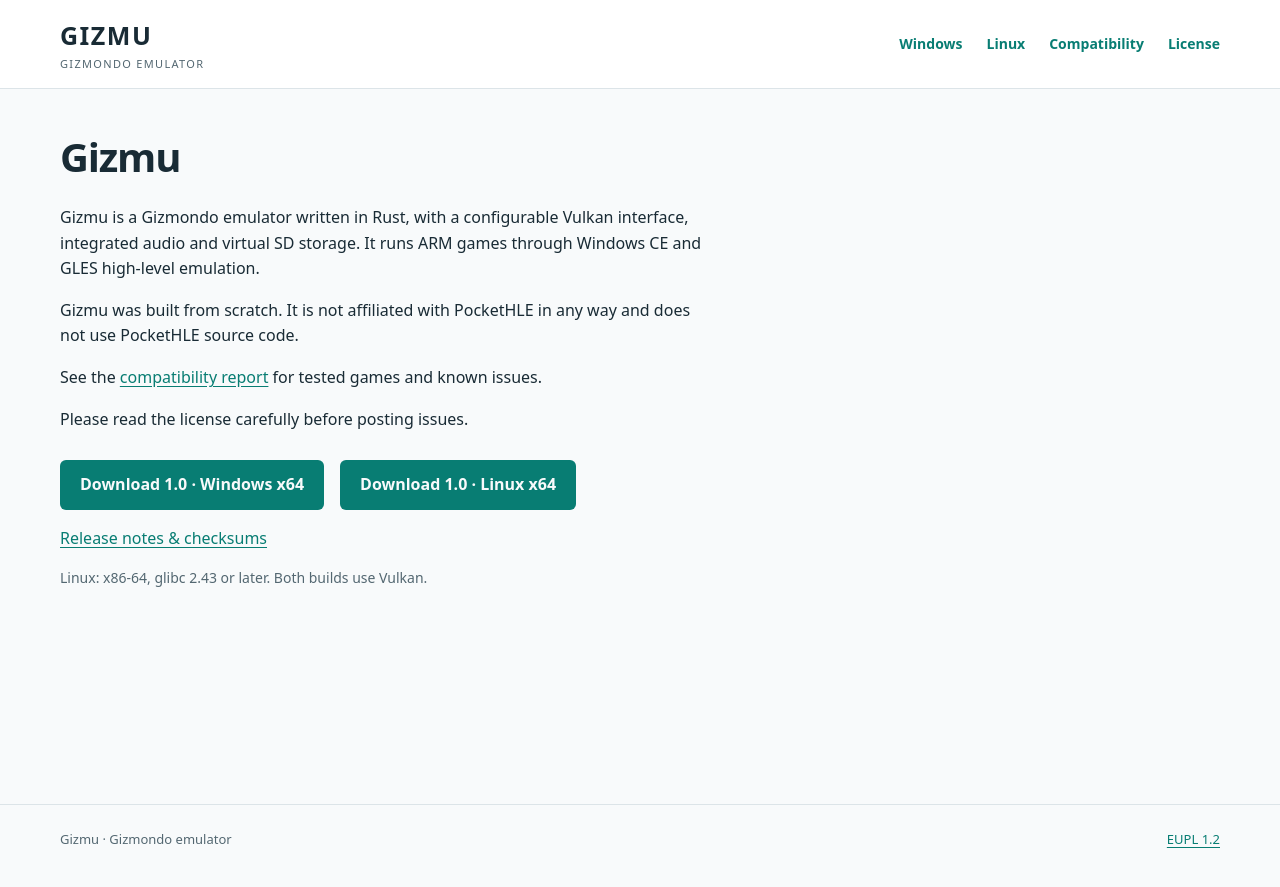
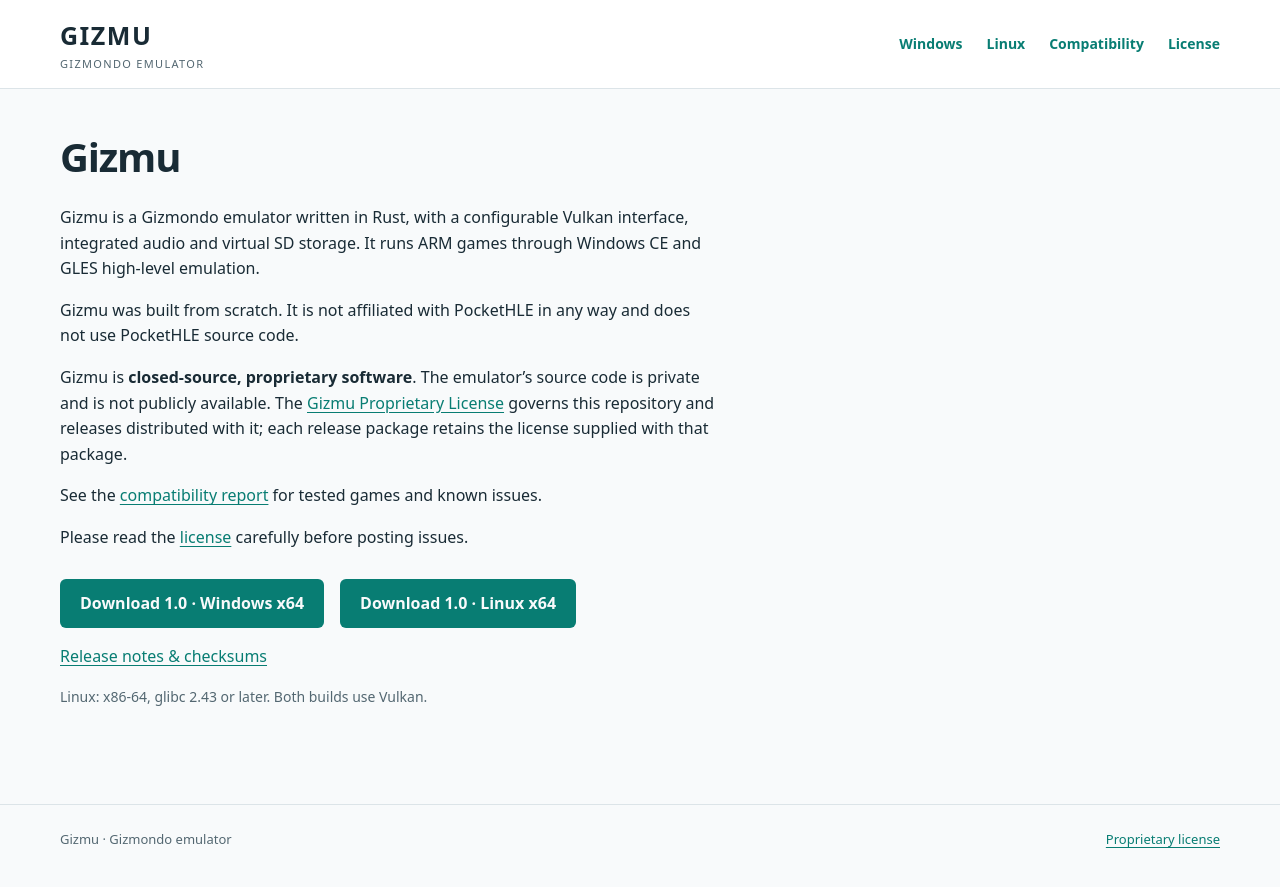
Before and after one commit to mrpostiga/gizmu, a Jekyll site: the page built from README.md, in a window 1280 px wide. Shown: the top 887 px of the page. Built offline with Jekyll 4.4.1, drawn with Linux system fonts in a browser that asks for light colours; our own code applies the rules of GitHub Pages for plain Markdown files.

Commit message:
Adopt custom proprietary license for public repository

```diff
--- a/README.md
+++ b/README.md
@@ -7,7 +7,12 @@ GLES high-level emulation.
 Gizmu was built from scratch. It is not affiliated with PocketHLE in any way
 and does not use PocketHLE source code.
 
+Gizmu is **closed-source, proprietary software**. The emulator's source code
+is private and is not publicly available. The [Gizmu Proprietary License](LICENSE)
+governs this repository and releases distributed with it; each release package
+retains the license supplied with that package.
+
 See the [compatibility report](compatibility.md) for tested games and known issues.
 
 
-Please read the license carefully before posting issues.
+Please read the [license](LICENSE) carefully before posting issues.
--- a/_layouts/default.html
+++ b/_layouts/default.html
@@ -84,6 +84,6 @@
     <p class="requirements">Linux: x86-64, glibc 2.43 or later. Both builds use Vulkan.</p>
     {% endif %}
   </main>
-  <footer><div class="wrap"><span>Gizmu · Gizmondo emulator</span><a href="{{ '/LICENSE' | relative_url }}">EUPL 1.2</a></div></footer>
+  <footer><div class="wrap"><span>Gizmu · Gizmondo emulator</span><a href="{{ '/LICENSE' | relative_url }}">Proprietary license</a></div></footer>
 </body>
 </html>
```
Also changed, not shown: 1 other file.
